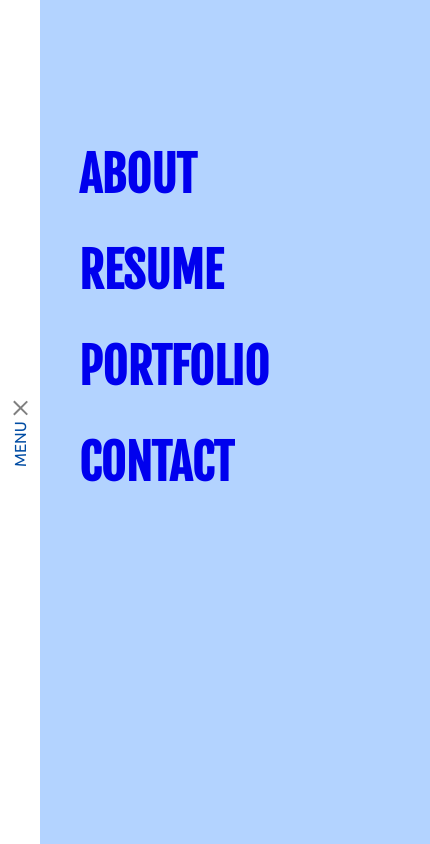
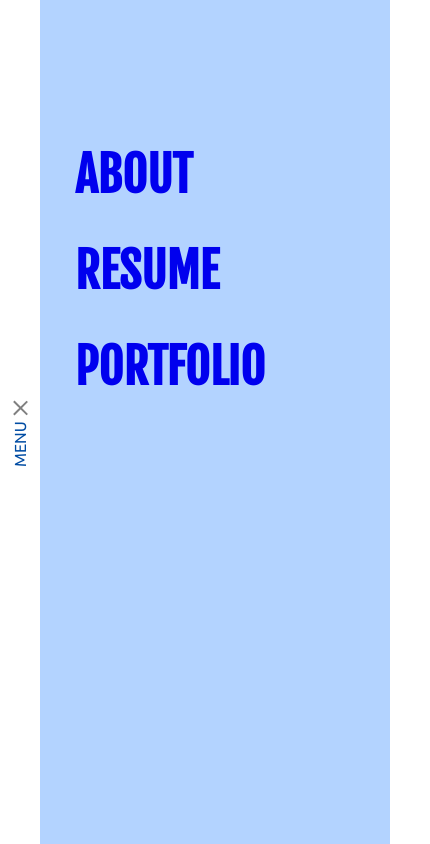
Before and after one commit to miyabisai/intro-website, a React (Create React App) app: page / in a window 390 px wide. Both pictures are taken after a click on the button 11 px from the left and 391 px from the top of the page. Shown: the whole page, 430 px wide, since content can reach past the window. Built offline with nearby package versions, Linux system fonts and the light colour scheme; a web font is replaced by a local one.

Commit message:
revised margin-auto of container

```diff
--- a/src/App.scss
+++ b/src/App.scss
@@ -1,4 +1,5 @@
 @import "./assets/utils/reset.scss";
+@import "./assets/util.styles.scss";
 
 $font-color: #000;
 $first-color: #004ca3;
@@ -34,6 +35,11 @@ $white-color: #fff;
   width: 80%;
   margin: 0 auto;
   padding: 4rem 0;
+
+  @include responsive($pc-width){
+    margin-right: 0px;
+    margin-left:1.25rem;
+  }
 }
 
 
--- a/src/components/mobile-nav/mobile-nav.component.jsx
+++ b/src/components/mobile-nav/mobile-nav.component.jsx
@@ -18,7 +18,7 @@ const MobileNav = () => {
                     <Link to="/" onClick={toggleMenu}>ABOUT</Link>
                     <Link to="/resume" onClick={toggleMenu}>RESUME</Link>
                     <Link to="/portfolio" onClick={toggleMenu}>PORTFOLIO</Link>
-                    <Link to="/contact" onClick={toggleMenu}>CONTACT</Link>
+                   {/* <Link to="/contact" onClick={toggleMenu}>CONTACT</Link>*/}
                 </div>
             </div>
 
--- a/src/components/mobile-nav/mobile-nav.styles.scss
+++ b/src/components/mobile-nav/mobile-nav.styles.scss
@@ -9,8 +9,8 @@
 
 .mobile-nav {
     display: block;
-    width: 100vw;
-    height: 100vh;
+    min-width: 100%;
+    min-height: 100%;
     position: relative;
     background-color: #B3D3FF;
 
--- a/src/components/navbar/navbar.styles.scss
+++ b/src/components/navbar/navbar.styles.scss
@@ -17,6 +17,7 @@
     width: 23rem;
     color:$first-color;
     @media screen and (max-width: $pc-width) {
+        height: 100%;
         background-color: $white-color;
     }
 }
```
